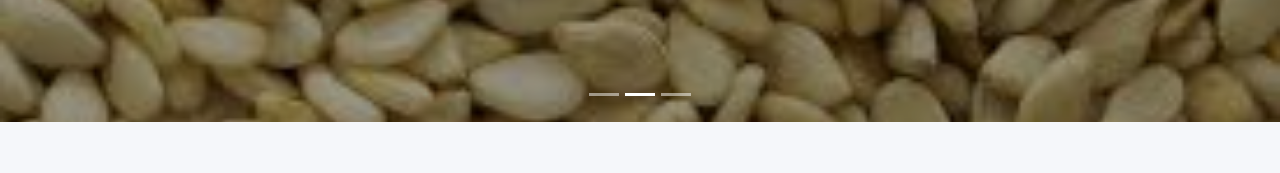
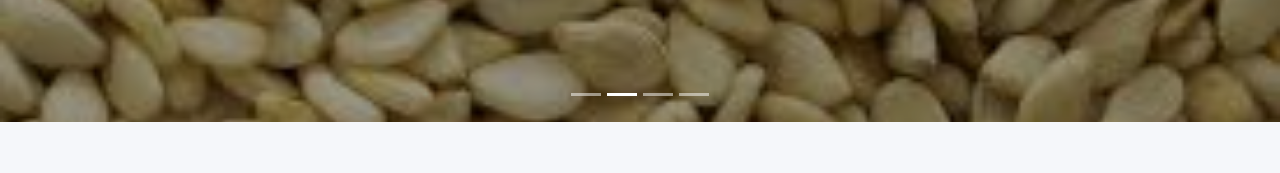
Before and after one commit to sanusijen/biogatelink, a React (Create React App) app: page / in a window 1280 px wide. Shown: the part 558-731 px from the top of the page. Built offline with nearby package versions, Linux system fonts and the light colour scheme; a web font is replaced by a local one.

Commit message:
Update hero.js

```diff
--- a/src/components/hero.js
+++ b/src/components/hero.js
@@ -25,6 +25,14 @@ var heroData = [
     title: 'Charcoal',
     description:
       'We supply high-quality charcoal suitable for cooking, heating, and industrial use, offering consistent burn performance and reliable global distribution..',
+    link: 'https://www.twitter.com'
+  },
+    {
+    id: 4,
+    image: require('../assets/images/img1.jpeg'),
+    title: 'Coperate office',
+    description:
+      'Our corporate office, located at 51 Ring Road, Kano State, Nigeria, serves as the central hub for our operations—coordinating logistics, global trade, and client relations with professionalism, efficiency, and international standards.',
     link: 'https://www.twitter.com'
   }
 ];
```
